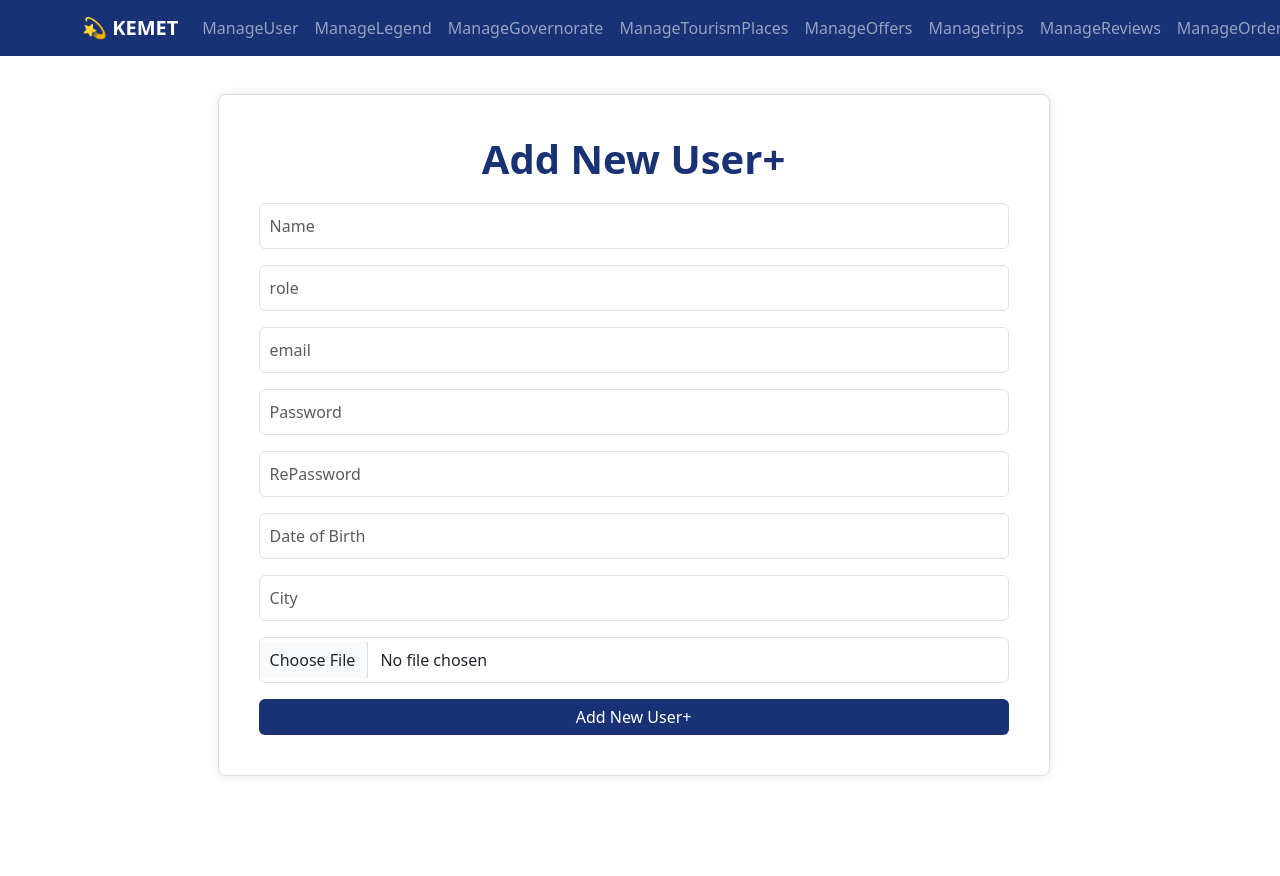
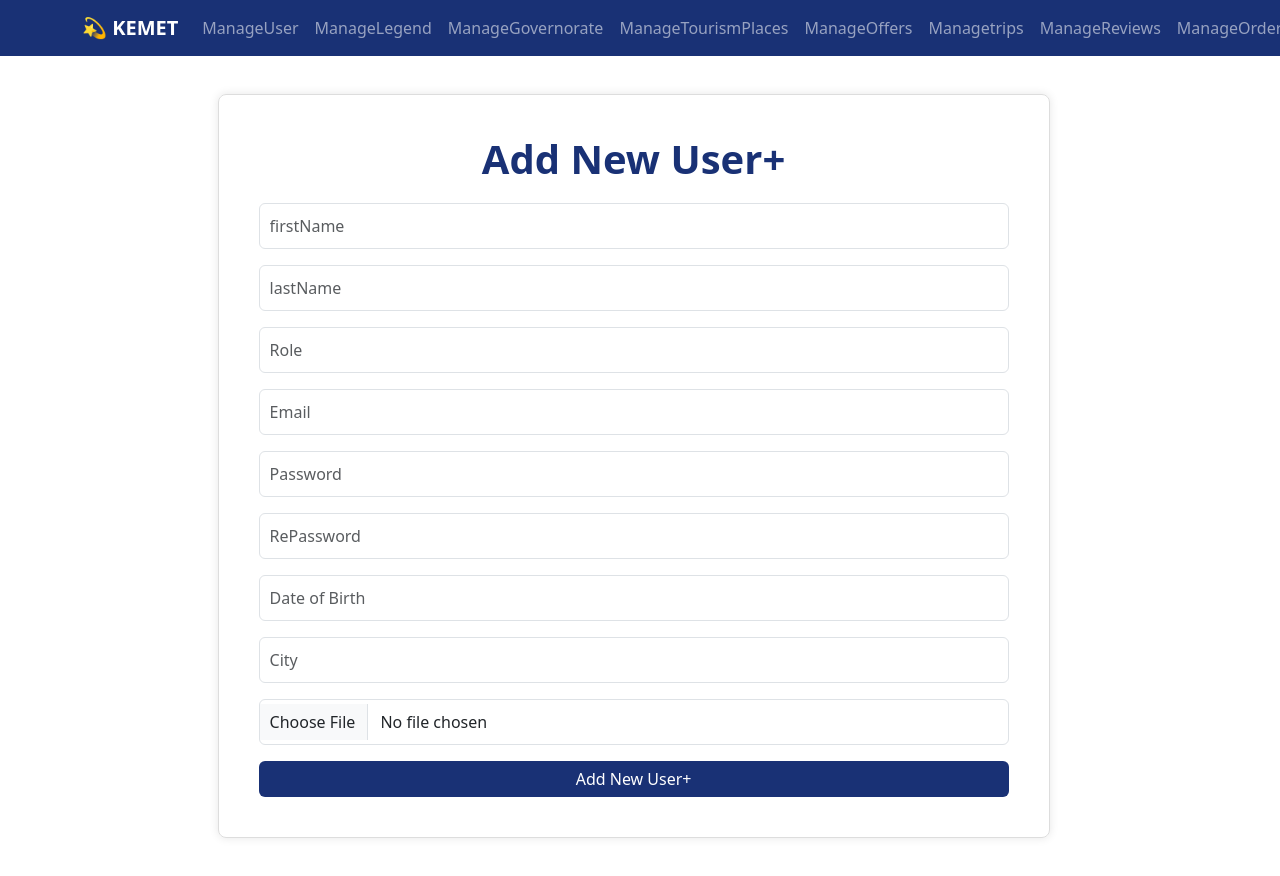
Before and after one commit to Basmala-Elsayed12/ReactAdminDashBoard, a React (Create React App) app: page /manage-user/add in a window 1280 px wide. Shown: the top 876 px of the page. Built offline with nearby package versions, Linux system fonts and the light colour scheme; sample sign-in values are in the browser's storage.

Commit message:
secondupdate

```diff
--- a/src/pages/ManageUser/AddUser.js
+++ b/src/pages/ManageUser/AddUser.js
@@ -1,68 +1,94 @@
-import React from "react";
+import React, { useRef, useState } from "react";
 import Button from "react-bootstrap/Button";
 import Form from "react-bootstrap/Form";
 import "../../index.css";
 import { getAuthtoken } from "../../helper/Storage";
 import axios from "axios";
-import { useRef, useState } from "react";
+
 export default function AddUser() {
+  // Get authentication token
   const auth = getAuthtoken();
+
+  // Initialize user state
   const [user, setUser] = useState({
-    name: "",
-
+    firstName: "",
+    lastName: "",
     email: "",
     password: "",
     rePassword: "",
     role: "",
+    DOB: "", // Added DOB to match the form inputs
+    city: "", // Added city to match the form inputs
     err: "",
     loading: false,
     success: null,
   });
 
+  // Reference for profile image input
   const profileImg = useRef(null);
 
+  // Function to handle form submission and create a new user
   const createUser = (e) => {
     e.preventDefault();
 
+    // Set loading state
     setUser({ ...user, loading: true });
 
-    const formData = new FormData(); //b5od instance mn class w 27ot fyh el data elly gyaly mn el broswer
-    formData.append("name", user.name);
+    // Create form data object to hold the user details
+    const formData = new FormData();
+    formData.append("firstName", user.firstName);
+    formData.append("lastName", user.lastName);
 
     formData.append("email", user.email);
     formData.append("role", user.role);
     formData.append("password", user.password);
     formData.append("rePassword", user.rePassword);
+    formData.append("DOB", user.DOB); // Adding DOB to form data
+    formData.append("city", user.city); // Adding city to form data
 
+    // Append profile image if provided
     if (profileImg.current.files) {
       formData.append("profileImg", profileImg.current.files[0]);
     }
+
+    // Send POST request to create a new user
     axios
       .post("https://kemet-gp2024.onrender.com/api/v1/users", formData, {
-        headers: { token: auth.token },
+        headers: {
+          token: auth.token,
+        },
       })
       .then(() => {
+        // On success, reset the form and set success message
         setUser({
-          ...user,
-          name: "",
+          firstName: "",
+          lastName: "",
           email: "",
           password: "",
           rePassword: "",
           role: "",
+          DOB: "",
+          city: "",
           err: "",
           loading: false,
           success: "Added successfully",
         });
       })
-      .catch(() => {
+      .catch((error) => {
+        // On error, set error message
+        const errorMessage =
+          error.response && error.response.data && error.response.data.message
+            ? error.response.data.message
+            : "Failed to add user. Please try again.";
         setUser({
           ...user,
           loading: false,
           success: null,
-          err: "Failed to add user. Please try again.",
+          err: errorMessage,
         });
       });
   };
+
   return (
     <div className="forms-container">
       <h1 className="text-design">Add New User+</h1>
@@ -80,32 +106,39 @@ export default function AddUser() {
         <Form.Group className="mb-3">
           <Form.Control
             type="text"
-            placeholder="Name"
-            value={user.name}
-            onChange={(e) => setUser({ ...user, name: e.target.value })}
+            placeholder="firstName"
+            value={user.firstName}
+            onChange={(e) => setUser({ ...user, firstName: e.target.value })}
             required
           />
         </Form.Group>
         <Form.Group className="mb-3">
           <Form.Control
             type="text"
-            placeholder="role"
+            placeholder="lastName"
+            value={user.lastName}
+            onChange={(e) => setUser({ ...user, lastName: e.target.value })}
+            required
+          />
+        </Form.Group>
+        <Form.Group className="mb-3">
+          <Form.Control
+            type="text"
+            placeholder="Role"
             value={user.role}
             onChange={(e) => setUser({ ...user, role: e.target.value })}
             required
           />
         </Form.Group>
-
         <Form.Group className="mb-3">
           <Form.Control
             type="email"
-            placeholder="email"
+            placeholder="Email"
             value={user.email}
             onChange={(e) => setUser({ ...user, email: e.target.value })}
             required
           />
         </Form.Group>
-
         <Form.Group className="mb-3">
           <Form.Control
             type="password"
@@ -156,156 +189,3 @@ export default function AddUser() {
     </div>
   );
 }
-
-// import React, { useRef, useState } from "react";
-// import Button from "react-bootstrap/Button";
-// import Form from "react-bootstrap/Form";
-// import axios from "axios";
-// import { getAuthtoken } from "../../helper/Storage";
-
-// export default function AddUser() {
-//   const auth = getAuthtoken();
-//   const [user, setUser] = useState({
-//     name: "",
-//     description: "",
-//     email: "",
-//     password: "",
-//     rePassword: "",
-//     role: "",
-//     err: "",
-//     loading: false,
-//     success: null,
-//   });
-
-//   const profileImg = useRef(null);
-
-//   const createUser = (e) => {
-//     e.preventDefault();
-//     setUser((prevState) => ({
-//       ...prevState,
-//       loading: true,
-//       err: "",
-//       success: null,
-//     }));
-
-//     const formData = new FormData();
-//     formData.append("name", user.name);
-//     formData.append("description", user.description);
-//     formData.append("email", user.email);
-//     formData.append("role", user.role);
-//     formData.append("password", user.password);
-//     formData.append("rePassword", user.rePassword);
-
-//     if (imgCover.current && imgCover.current.files[0]) {
-//       formData.append("imgCover", imgCover.current.files[0]);
-//     }
-
-//     axios
-//       .post("https://kemet-gp2024.onrender.com/api/v1/users", formData, {
-//         headers: {
-//           token: auth.token,
-//         },
-//       })
-//       .then((response) => {
-//         console.log(response);
-//         setUser({
-//           name: "",
-//           description: "",
-//           email: "",
-//           password: "",
-//           rePassword: "",
-//           role: "",
-//           err: "",
-//           loading: false,
-//           success: "User added successfully",
-//         });
-//       })
-//       .catch((error) => {
-//         console.error(error);
-//         const errorMessage =
-//           error.response && error.response.data && error.response.data.message
-//             ? error.response.data.message
-//             : "Failed to add user. Please try again.";
-//         setUser((prevState) => ({
-//           ...prevState,
-//           loading: false,
-//           success: null,
-//           err: errorMessage,
-//         }));
-//       });
-//   };
-
-//   return (
-//     <div className="add-form">
-//       <h1 className="text-center">Add New User</h1>
-//       {user.err && (
-//         <div className="alert alert-danger" role="alert">
-//           {user.err}
-//         </div>
-//       )}
-//       {user.success && (
-//         <div className="alert alert-success" role="alert">
-//           {user.success}
-//         </div>
-//       )}
-//       <Form onSubmit={createUser}>
-//         <Form.Group className="mb-3">
-//           <Form.Control
-//             type="text"
-//             placeholder="Name"
-//             value={user.name}
-//             onChange={(e) => setUser({ ...user, name: e.target.value })}
-//             required
-//           />
-//         </Form.Group>
-//         <Form.Group className="mb-3">
-//           <Form.Control
-//             type="text"
-//             placeholder="Role"
-//             value={user.role}
-//             onChange={(e) => setUser({ ...user, role: e.target.value })}
-//             required
-//           />
-//         </Form.Group>
-//         <Form.Group className="mb-3">
-//           <Form.Control
-//             type="email"
-//             placeholder="Email"
-//             value={user.email}
-//             onChange={(e) => setUser({ ...user, email: e.target.value })}
-//             required
-//           />
-//         </Form.Group>
-//         <Form.Group className="mb-3">
-//           <Form.Control
-//             type="password"
-//             placeholder="Password"
-//             value={user.password}
-//             onChange={(e) => setUser({ ...user, password: e.target.value })}
-//             required
-//           />
-//         </Form.Group>
-//         <Form.Group className="mb-3">
-//           <Form.Control
-//             type="password"
-//             placeholder="Confirm Password"
-//             value={user.rePassword}
-//             onChange={(e) => setUser({ ...user, rePassword: e.target.value })}
-//             required
-//           />
-//         </Form.Group>
-//         <Form.Group className="mb-3">
-//           <input className="form-control" type="file" ref={imgCover} />
-//         </Form.Group>
-//         <Button
-//           className="btn btn-dark w-100"
-//           variant="primary"
-//           type="submit"
-//           disabled={user.loading}
-//         >
-//           {user.loading ? "Adding..." : "Add New User+"}
-//         </Button>
-//       </Form>
-//     </div>
-//   );
-// }
--- a/src/pages/ManageUser/ManageUser.js
+++ b/src/pages/ManageUser/ManageUser.js
@@ -66,7 +66,7 @@ export default function ManageUser() {
   return (
     <div className="p-5">
       <div className="table-header d-flex justify-content-between mb-3">
-        <h2 style={{ color: "#193175", fontWeight: "bold" }}>Manage User</h2>
+        <h2 style={{ color: "#193175", fontWeight: "bold" }}>ManageUsers</h2>
         <Link
           to={"/manage-user/add"}
           className="btn btn-success btn-text-center"
```
